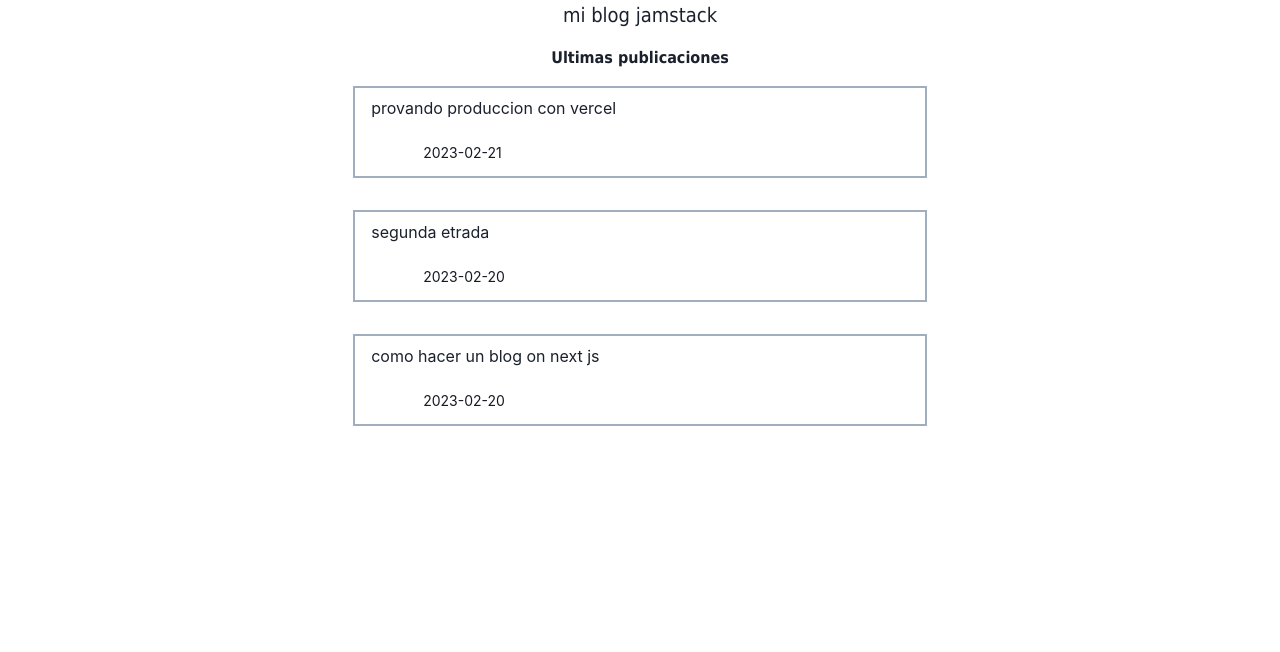
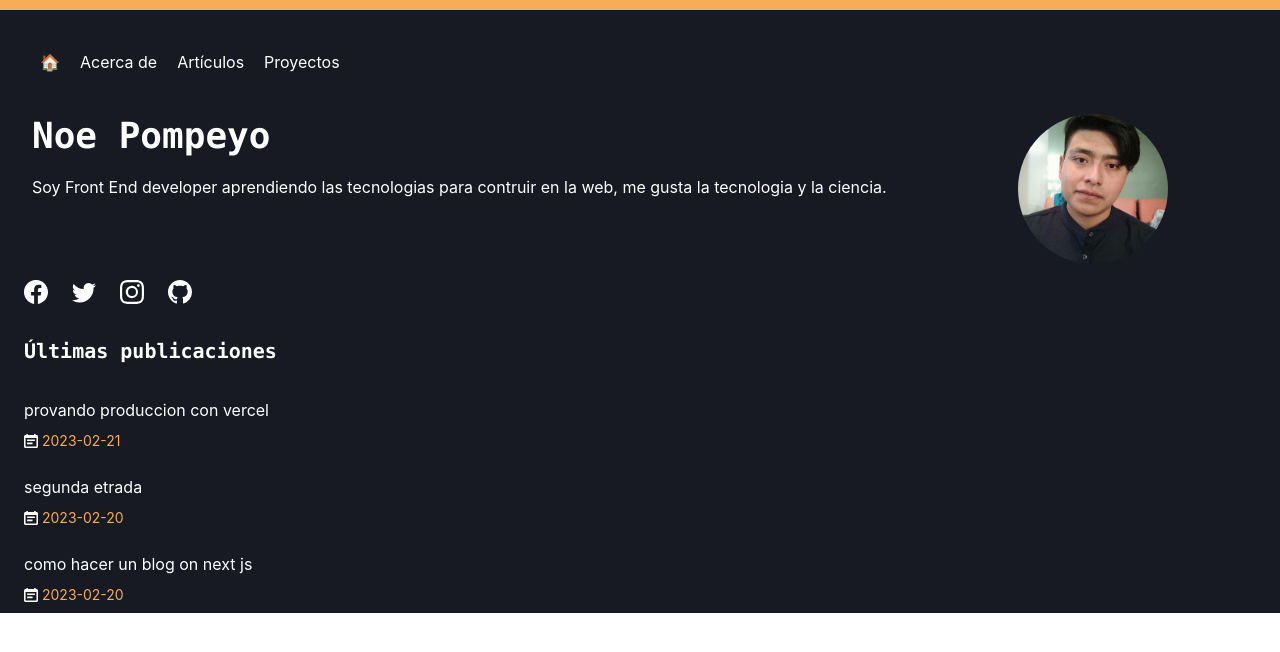
Before and after one commit to noepompeyo/mi-blog, a Next.js app: page / in a window 1280 px wide. Shown: the top 652 px of the page. Built offline with nearby package versions, Linux system fonts and the light colour scheme.

Commit message:
[ADD] se añadio react-icon, se edito el index, y se añadio una foto

```diff
--- a/components/MDXComponents.js
+++ /dev/null
@@ -1,5 +0,0 @@
-import { Potcats } from "./potcats";
-
-export default {
-    Potcats
-};
--- a/components/PostListItem.js
+++ b/components/PostListItem.js
@@ -1,25 +1,23 @@
 import { CalendarIcon } from "@chakra-ui/icons";
-import { Box, Flex, SimpleGrid, Text, Container } from "@chakra-ui/react";
+import { Box, Flex, Text  } from "@chakra-ui/react";
 
 
 
 export default function PostListItem({title, date}) {
 return (
-    <SimpleGrid spacing={10} minChildWidth="250px" mb={8}>
+    <Box as="span" display="block" py="2" ml={6}>
+        <Text as="h4" size="sm" fontWeight="400" my={2}>
+        {title}
+        </Text>
+        <Flex as="span" align="center" fontSize="sm" color="white">
+            <CalendarIcon/>
+            <Text color="orange.300" ml={1}>
+            {date}
 
-    <Container border="2px" borderColor="gray.400" bg="white">
-        <Text as="h4" size="sm" fontWeight="400" my={2}>
-            {title}
-        </Text>
-        <Flex as="span" align="center" fontSize="sm" color="gray.600">
-        <CalendarIcon p="6"/>
-        <Text color="gray.900" ml={1}>
-        {date}
-        </Text>
+            </Text>
         </Flex>
 
+    </Box>
 
-    </Container>
-    </SimpleGrid>
 )
 }
--- /dev/null
+++ b/components/SectionsLinks.js
@@ -0,0 +1,29 @@
+import NextLink from "next/link"
+import {  Text, Box, ChakraProvider, Container, Flex, Heading, HStack, Spacer } from "@chakra-ui/react"
+
+const SectionLinkItem = (NextLink);
+
+
+export default function SectionsLinks() {
+
+    const section = [
+        {name : "🏠", url: "/"},
+        {name : "Acerca de", url: "/sobre-mi"},
+        {name : "Artículos", url: "/articulos"},
+        {name : "Proyectos", url: "/proyectos"}
+
+    ];
+return (
+  <nav>
+    <Flex as="nav" p="40px" alignItems="center">
+      <HStack spacing="20px">
+        {section.map(({ name, url }) => (
+          <SectionLinkItem key={name} href={url} passHref>
+            {name}
+          </SectionLinkItem>
+        ))}
+      </HStack>
+    </Flex>
+  </nav>
+);
+}
--- /dev/null
+++ b/components/SocialNetworks.js
@@ -0,0 +1,25 @@
+import { HStack, IconButton } from "@chakra-ui/react";
+import Link from "next/link";
+import { BsFacebook, BsGithub, BsInstagram, BsTwitter,  } from "react-icons/bs";
+
+export default function SocialNetworks() {
+  return (
+    <HStack spacing="24px" my="4" ml={6}>
+        <Link href="https://www.facebook.com/profile.php?id=100070381551144">
+
+        <BsFacebook size="24px" />
+        </Link>
+        <Link href="https://twitter.com/NoePompeyo">
+        <BsTwitter size="24px" />
+        </Link>
+        <Link href="https://www.instagram.com/noe_pompeyo/">
+        <BsInstagram size="24px" fontVariant=""/>
+        </Link>
+        <Link href="https://github.com/noepompeyo">
+        <BsGithub size="24px" />
+        </Link>
+
+
+    </HStack>
+  )
+}
--- a/package.json
+++ b/package.json
@@ -19,6 +19,7 @@
     "next": "13.1.6",
     "next-mdx-remote": "^4.3.0",
     "react": "18.2.0",
-    "react-dom": "18.2.0"
+    "react-dom": "18.2.0",
+    "react-icons": "^4.7.1"
   }
 }
--- a/pages/index.js
+++ b/pages/index.js
@@ -2,8 +2,10 @@ import Head from 'next/head'
 
 import Link from 'next/link'
 import { getAllFilesMetadata } from '@/lib/mdx'
-import { Container, Text,  ChakraProvider } from '@chakra-ui/react';
+import { Container, Text,  ChakraProvider, Flex, Heading, Box , Image} from '@chakra-ui/react';
 import PostListItem from '@/components/PostListItem';
+import SectionsLinks from '@/components/SectionsLinks';
+import SocialNetworks from '@/components/SocialNetworks';
 
 
 
@@ -20,28 +22,83 @@ export default function Home({posts}) {
         <meta name="viewport" content="width=device-width, initial-scale=1" />
         <link rel="icon" href="/favicon.ico" />
       </Head>
+      <Box
+      w="100%"
+      bg="gray.900"
+      borderTop="10px solid"
+      borderColor="orange.300"
+      color="white"
+      >
+
+      <SectionsLinks/>
 
 
-      <Container >
+      <Flex
+      direction={["column", "row"]}
+      justify="space-between"
+      align="left"
+      >
+        <Box
+        width={["100%", "75%"]}
+        order={[2,1]}
+        >
+
+      <Heading
+      fontFamily="mono"
+      as="h1"
+      size="xl"
+      ml={8}
+      mb={4}
+      textAlign="left"
+      >
+      Noe Pompeyo
+      </Heading>
         <Text
-        as="h1"
-        fontFamily="Tahoma"
-        align="center"
-        fontSize="xl"
+        fontSize="md"
+        lineHeight={1.75}
+        mt={[4,0]}
+        mb={4}
+        ml={8}>
+        Soy Front End developer aprendiendo las tecnologias para contruir en la web,  me gusta  la tecnologia y la ciencia.
+        </Text>
+        </Box>
+        <Box
+        width={["25%","18%"]}
+        order={[1,2]}
+        alignSelf={["start", "center"]}
+        mr={8}
+        >
+          <Image
+          width="100%"
+          borderRadius="full"
+          objectFit="cover"
+          boxSize="150px"
+          src="/assets/noe_pompeyo.jpg"
+          alt="Noe Pompeyo"
 
-        >mi blog jamstack</Text>
+          />
+
+
+
+        </Box>
+      </Flex>
+      <SocialNetworks/>
+
+
+      <Flex direction={["column", "column", "row"]}>
+        <Box>
 
         <Text
-        align="center"
-        fontFamily="Tahoma"
+        align="left"
+        fontFamily="mono"
         fontWeight="600"
         as="h3"
-        fontSize="md"
+        fontSize="xl"
         my="4"
+        ml={6}
         >
-          Ultimas publicaciones
+          Últimas publicaciones
         </Text>
-
           {posts.map((post) => (
           <Link href={`/${post.slug}`} key={post.slug} >
 
@@ -52,11 +109,13 @@ export default function Home({posts}) {
 
             </Link>
           ))}
+          </Box>
 
 
 
 
-      </Container>
+      </Flex>
+</Box>
 
 </ChakraProvider>
   </>
@@ -66,7 +125,7 @@ export default function Home({posts}) {
 
 export async function getStaticProps () {
   const posts = await getAllFilesMetadata();
-  console.log(posts);
+  // console.log(posts);
   return{
     props: {posts},
   };
```
Also changed, not shown: components/potcats.js (deleted, +0 -12 lines), pages/articulos.js (added, +11 -0 lines), pages/proyectos.js (added, +11 -0 lines), pages/sobre-mi.js (+8 -2 lines), public/assets/noe_pompeyo.jpg (added), 1 other file (tests, documents, lock files or other folders).
